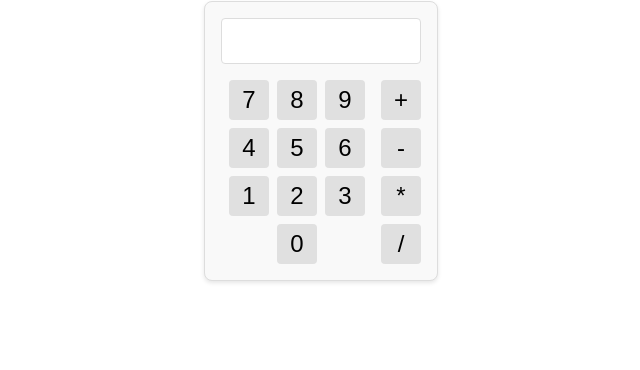
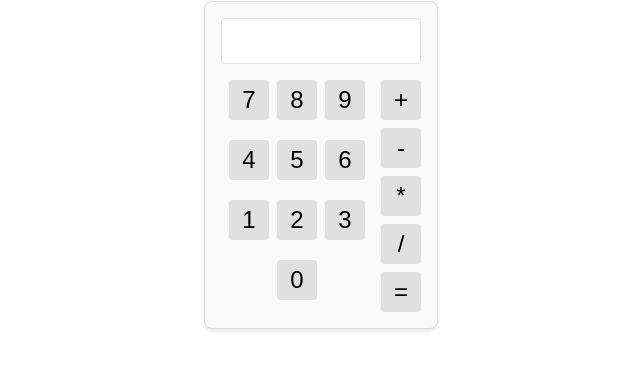
Before and after one commit to dsoto1219/calculator, a plain HTML site: page index.html in a window 1280 px wide. Shown: the part 70-440 px from the top of the page, without its empty margins (319-959 px from the left). Drawn offline with Linux system fonts and the light colour scheme.

Commit message:
Add missing = button

```diff
--- a/index.html
+++ b/index.html
@@ -29,6 +29,7 @@
                 <button value="-">-</button>
                 <button value="*">*</button>
                 <button value="/">/</button>
+                <button value="=">=</button>
             </div>
         </div>
     </div>
```
